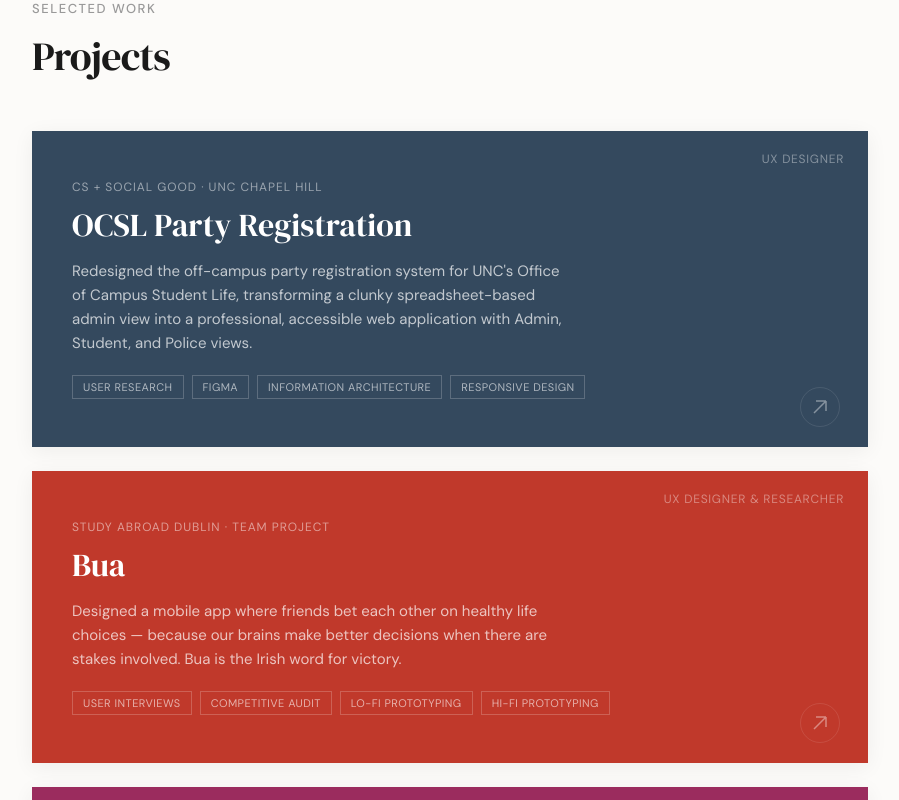
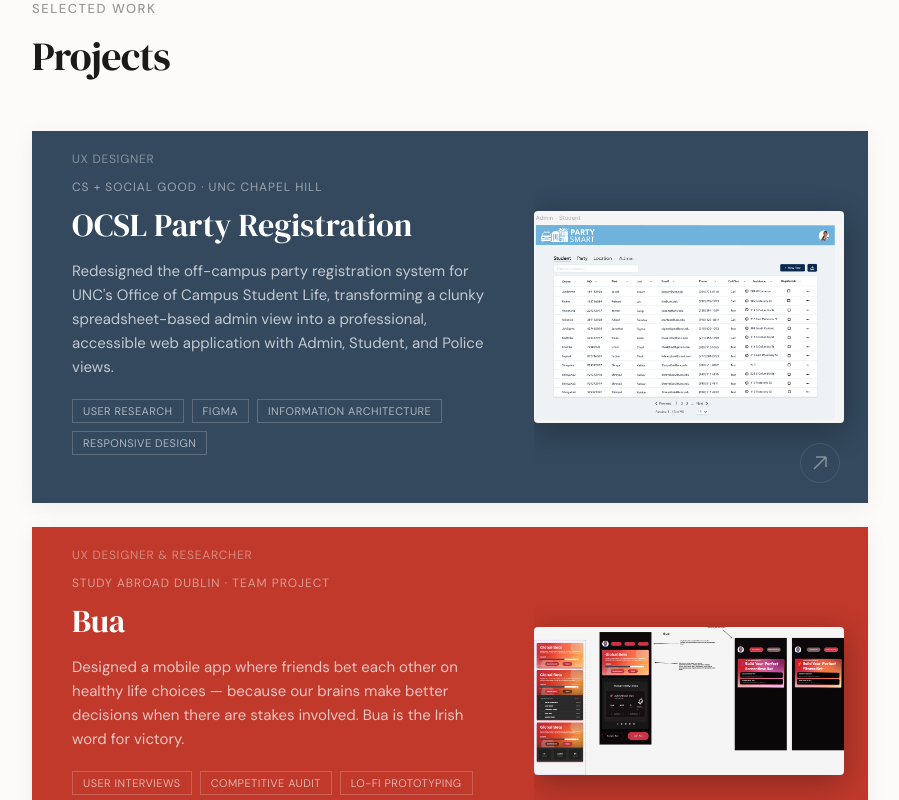
Before and after one commit to Jwbrown05/PortfolioWebsite, a React (Vite) app in the folder portfolio-site/: page / in a window 1280 px wide. Shown: the part 880-1680 px from the top of the page, without its empty margins (190-1089 px from the left). Built offline with nearby package versions, Linux system fonts and the light colour scheme.

Commit message:
Preview images

```diff
--- a/portfolio-site/src/Portfolio.jsx
+++ b/portfolio-site/src/Portfolio.jsx
@@ -17,6 +17,7 @@
     tags: ["User Research", "Figma", "Information Architecture", "Responsive Design"],
     color: "#34495E",
     accent: "#5D7B9D",
+    preview: `${IMG}Final_Draft.png`,
     figmaUrl: "https://www.figma.com/design/uPcsInkMUq5aCFSOUKkvNW/CS-SG-OCSL-Party-Reg?node-id=144-297&t=JXw3aNGCREt9WOP6-1",
     summary: "Redesigned the off-campus party registration system for UNC's Office of Campus Student Life, transforming a clunky spreadsheet-based admin view into a professional, accessible web application with Admin, Student, and Police views.",
     context: "Off-campus student life had requested an update to their party registration website from CS+SG. Party registration is a way for people living off campus to file their name, PID, and number/email, so if they become too loud instead of a police officer showing up, they would get a call to be quieter. The project at OCSL wanted a new Admin view and Police view, as well as an updated form for people to register their party.",
@@ -37,6 +38,7 @@
     tags: ["User Interviews", "Competitive Audit", "Lo-Fi Prototyping", "Hi-Fi Prototyping"],
     color: "#C0392B",
     accent: "#E74C3C",
+    preview: `${IMG}Bua_hifi_app.png`,
     summary: "Designed a mobile app where friends bet each other on healthy life choices — because our brains make better decisions when there are stakes involved. Bua is the Irish word for victory.",
     context: "While in Dublin, my class has been designing an app. The idea sparked from a bet with friends about having less screen time. I was put on the design and research aspect of the app. The concept: you can bet your friends on fun healthy life choices, and if you don't follow through, there are stakes.",
     process: [
@@ -55,6 +57,7 @@
     tags: ["Personas", "Problem Space Analysis", "Product Design", "Figma"],
     color: "#9B2C5E",
     accent: "#D4638C",
+    preview: `${IMG}Home_Page.png`,
     summary: "Designed a personalized daily news digest app filtered by emotional impact — helping users stay informed on their terms without doom-scrolling burnout.",
     context: "TunedIn is an app I designed in the App Team apprenticeship. The core value proposition: \"Stay informed on your terms. News that respects your emotional bandwidth.\"",
     process: [
@@ -73,6 +76,7 @@
     tags: ["Referral System Design", "Mobile & Web", "Iteration", "Style Guide"],
     color: "#2D6A4F",
     accent: "#52B788",
+    preview: `${IMG}CancerLinc_2.png`,
     figmaUrl: "https://www.figma.com/design/OkuxpPzg8eT2jLNCfPgJcw/CancerLINC?node-id=125-1796&t=zP2Eu57wehkcjEFy-1",
     summary: "Designed the referral pages for CancerLinc — a platform connecting cancer patients with doctors through a referral system, with both a patient-facing app and a volunteer-facing website.",
     context: "CancerLinc has two things needed: an app for patients to go on and a website for workers/volunteers to be on. The referral page on the app gives patients a list of doctors they can contact, and the referral page on the website allows workers to change the referrals as well as message the patients themselves.",
@@ -91,6 +95,7 @@
     tags: ["Web Development", "Graphic Design", "HTML/CSS/JS", "Brand Identity"],
     color: "#3D3229",
     accent: "#8B7355",
+    preview: `${IMG}ww-homepage.png`,
     liveUrl: "https://weeklyweirdo.pages.dev",
     tools: "HTML/CSS/JS, Figma, Photoshop, Illustrator, InDesign",
     summary: "Built the website from scratch and led the visual identity for UNC's only registered satire publication — a newspaper that reports real news about fake events.",
@@ -194,14 +199,36 @@
 
   return (
     <div ref={ref} onClick={onClick} onMouseEnter={() => setHovered(true)} onMouseLeave={() => setHovered(false)} style={{ cursor: "pointer", opacity: visible ? 1 : 0, transform: visible ? "translateY(0)" : "translateY(40px)", transition: `opacity 0.6s ease ${index * 0.12}s, transform 0.6s ease ${index * 0.12}s`, marginBottom: "24px" }}>
-      <div style={{ background: project.color, padding: "48px 40px", minHeight: "220px", display: "flex", flexDirection: "column", justifyContent: "flex-end", position: "relative", overflow: "hidden", transition: "transform 0.3s ease, box-shadow 0.3s ease", transform: hovered ? "translateY(-4px)" : "none", boxShadow: hovered ? "0 20px 60px rgba(0,0,0,0.15)" : "0 4px 20px rgba(0,0,0,0.06)" }}>
-        <div style={{ position: "absolute", top: "20px", right: "24px", fontFamily: "'DM Sans', sans-serif", fontSize: "12px", color: "rgba(255,255,255,0.4)", letterSpacing: "0.06em", textTransform: "uppercase" }}>{project.role}</div>
-        <p style={{ fontFamily: "'DM Sans', sans-serif", fontSize: "12px", color: "rgba(255,255,255,0.5)", letterSpacing: "0.08em", textTransform: "uppercase", marginBottom: "8px" }}>{project.subtitle}</p>
-        <h3 style={{ fontFamily: "'DM Serif Display', Georgia, serif", fontSize: "clamp(24px, 4vw, 32px)", color: "#fff", fontWeight: 400, marginBottom: "12px" }}>{project.title}</h3>
-        <p style={{ fontFamily: "'DM Sans', sans-serif", fontSize: "15px", color: "rgba(255,255,255,0.7)", lineHeight: 1.6, maxWidth: "500px" }}>{project.summary}</p>
-        <div style={{ display: "flex", gap: "8px", flexWrap: "wrap", marginTop: "20px" }}>
-          {project.tags.map((tag) => (<span key={tag} style={{ fontFamily: "'DM Sans', sans-serif", fontSize: "11px", color: "rgba(255,255,255,0.6)", letterSpacing: "0.04em", padding: "4px 10px", border: "1px solid rgba(255,255,255,0.2)", textTransform: "uppercase" }}>{tag}</span>))}
+      <div style={{ background: project.color, minHeight: "280px", display: "flex", position: "relative", overflow: "hidden", transition: "transform 0.3s ease, box-shadow 0.3s ease", transform: hovered ? "translateY(-4px)" : "none", boxShadow: hovered ? "0 20px 60px rgba(0,0,0,0.15)" : "0 4px 20px rgba(0,0,0,0.06)" }}>
+        {/* Text side */}
+        <div style={{ flex: "1 1 55%", padding: "48px 40px", display: "flex", flexDirection: "column", justifyContent: "flex-end", zIndex: 1 }}>
+          <div style={{ position: "absolute", top: "20px", left: "40px", fontFamily: "'DM Sans', sans-serif", fontSize: "12px", color: "rgba(255,255,255,0.4)", letterSpacing: "0.06em", textTransform: "uppercase" }}>{project.role}</div>
+          <p style={{ fontFamily: "'DM Sans', sans-serif", fontSize: "12px", color: "rgba(255,255,255,0.5)", letterSpacing: "0.08em", textTransform: "uppercase", marginBottom: "8px" }}>{project.subtitle}</p>
+          <h3 style={{ fontFamily: "'DM Serif Display', Georgia, serif", fontSize: "clamp(24px, 4vw, 32px)", color: "#fff", fontWeight: 400, marginBottom: "12px" }}>{project.title}</h3>
+          <p style={{ fontFamily: "'DM Sans', sans-serif", fontSize: "15px", color: "rgba(255,255,255,0.7)", lineHeight: 1.6, maxWidth: "500px" }}>{project.summary}</p>
+          <div style={{ display: "flex", gap: "8px", flexWrap: "wrap", marginTop: "20px" }}>
+            {project.tags.map((tag) => (<span key={tag} style={{ fontFamily: "'DM Sans', sans-serif", fontSize: "11px", color: "rgba(255,255,255,0.6)", letterSpacing: "0.04em", padding: "4px 10px", border: "1px solid rgba(255,255,255,0.2)", textTransform: "uppercase" }}>{tag}</span>))}
+          </div>
         </div>
+        {/* Image side */}
+        {project.preview && (
+          <div style={{ flex: "0 0 40%", display: "flex", alignItems: "center", justifyContent: "center", padding: "24px 24px 24px 0", overflow: "hidden" }} className="card-preview">
+            <img
+              src={project.preview}
+              alt={`${project.title} preview`}
+              style={{
+                maxWidth: "100%",
+                maxHeight: "260px",
+                objectFit: "contain",
+                borderRadius: "4px",
+                boxShadow: "0 8px 32px rgba(0,0,0,0.3)",
+                transition: "transform 0.4s ease",
+                transform: hovered ? "scale(1.03) translateY(-4px)" : "scale(1)",
+              }}
+            />
+          </div>
+        )}
+        {/* Arrow */}
         <div style={{ position: "absolute", bottom: "24px", right: "24px", width: "40px", height: "40px", display: "flex", alignItems: "center", justifyContent: "center", border: "1px solid rgba(255,255,255,0.25)", borderRadius: "50%", opacity: hovered ? 1 : 0.4, transform: hovered ? "translate(0,0)" : "translate(-4px,4px)", transition: "all 0.3s ease" }}>
           <svg width="14" height="14" viewBox="0 0 14 14" fill="none"><path d="M1 13L13 1M13 1H3M13 1V11" stroke="white" strokeWidth="1.5" /></svg>
         </div>
@@ -362,7 +389,7 @@
         html { scroll-behavior: smooth; }
         body { background: #FCFBF9; -webkit-font-smoothing: antialiased; }
         ::selection { background: rgba(26,26,26,0.12); }
-        @media (max-width: 768px) { .desktop-nav { display: none !important; } .mobile-nav-toggle { display: block !important; } }
+        @media (max-width: 768px) { .desktop-nav { display: none !important; } .mobile-nav-toggle { display: block !important; } .card-preview { display: none !important; } }
         @media (min-width: 769px) { .mobile-nav-toggle { display: none !important; } }
       `}</style>
       {!activeProject && <Nav activeSection={activeSection} onNavigate={navigateTo} />}
```
Also changed, not shown: 1 other file (tests, documents, lock files or other folders).
